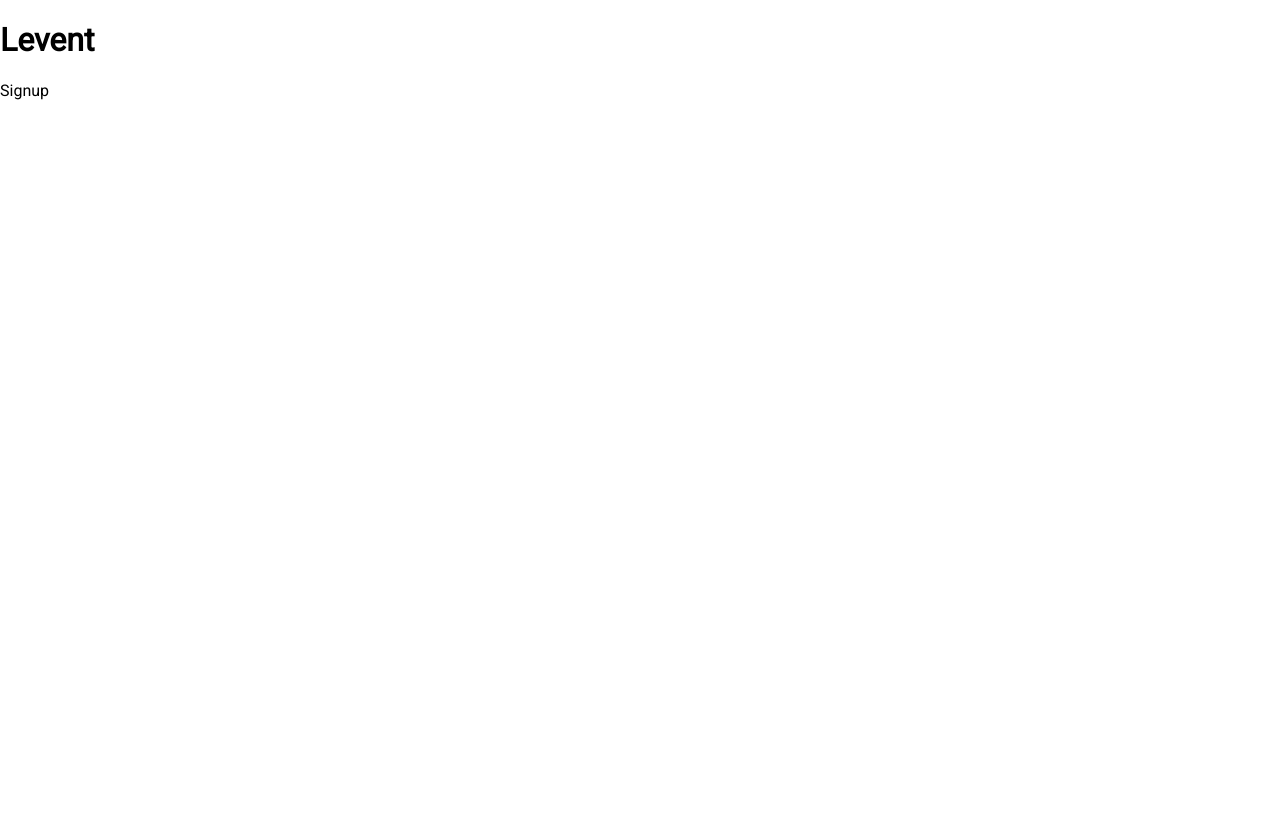
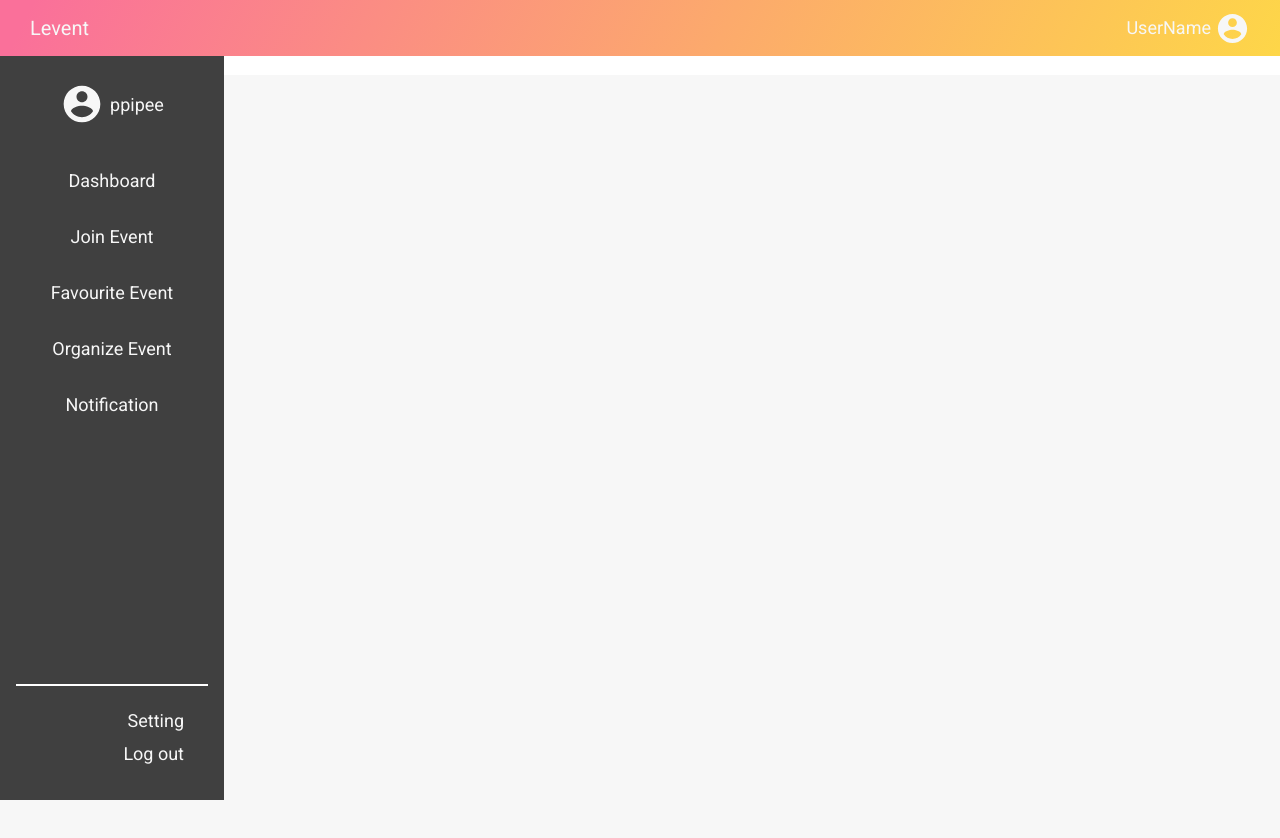
Before and after one commit to ppipee/levent, a React (Create React App) app: page /register in a window 1280 px wide. Shown: the top 838 px of the page. Before the commit the page ends 800 px from the top, so only its background shows below. Built offline with nearby package versions, Linux system fonts and the light colour scheme.

Commit message:
[Sidebar] : add head and foot

```diff
--- a/package.json
+++ b/package.json
@@ -3,6 +3,8 @@
   "version": "0.1.0",
   "private": true,
   "dependencies": {
+    "@material-ui/core": "^4.9.3",
+    "@material-ui/icons": "^4.9.1",
     "@testing-library/jest-dom": "^4.2.4",
     "@testing-library/react": "^9.3.2",
     "@testing-library/user-event": "^7.1.2",
--- a/src/App.tsx
+++ b/src/App.tsx
@@ -1,12 +1,18 @@
 import React from 'react'
 import Routes from './Routes'
+import { ThemeProvider, createMuiTheme } from '@material-ui/core'
 
-const App = () => {
-	return (
-		<div>
-			<h1>Levent</h1>
-			<Routes />
-		</div>
-	)
-}
+const theme = createMuiTheme({
+	palette: {
+		primary: {
+			main: '#6F86D6',
+		},
+	},
+})
+
+const App = () => (
+	<ThemeProvider theme={theme}>
+		<Routes />
+	</ThemeProvider>
+)
 export default App
--- a/src/Routes/index.tsx
+++ b/src/Routes/index.tsx
@@ -1,16 +1,21 @@
 import React from 'react'
 import { Router, Route, Switch } from 'react-router-dom'
-import { Home, Signin, Signup } from 'pages'
+import { Home, Signin, Signup, Dashboard } from 'pages'
 import history from 'common/history'
+import { NavBar, SideBar } from 'component'
 
 const Routes = () => {
 	return (
 		<Router history={history}>
 			<Switch>
-				<Route exact path="/" component={Home} />
-				<Route path="/dashboard" component={Home} />
+				<NavBar>
+					<Route exact path="/" component={Home} />
+					<Route path="/register" component={Signup} />
+					<SideBar>
+						<Route path="/dashboard" component={Dashboard} />
+					</SideBar>
+				</NavBar>
 				<Route path="/login" component={Signin} />
-				<Route path="/register" component={Signup} />
 			</Switch>
 		</Router>
 	)
--- /dev/null
+++ b/src/common/style.ts
@@ -0,0 +1,29 @@
+import { css } from 'styled-components'
+
+export const WHITE = '#F7F7F7'
+export const BLACK = '#404040'
+
+export const FontColor = (color: string) =>
+	css`
+		color: ${color === 'white' ? WHITE : BLACK};
+	`
+
+export const CenterAbsolute = css`
+	position: absolute;
+	top: 50%;
+	left: 50%;
+	transform: translate(-50%, -50%);
+`
+export const SpaceBetweenFlex = (direction = 'row') => css`
+	display: flex;
+	justify-content: space-between;
+	align-items: center;
+	flex-direction: ${direction};
+`
+
+export const CenterFlex = (direction = 'row') => css`
+	display: flex;
+	justify-content: center;
+	align-items: center;
+	flex-direction: ${direction};
+`
--- /dev/null
+++ b/src/component/NavBar/index.tsx
@@ -0,0 +1,26 @@
+import React from 'react'
+import AccountCircle from '@material-ui/icons/AccountCircle'
+import { Bar, Title, SubTitle, Button, SvgCustom, EmptyBox } from './style'
+
+const NavBar = ({ children }: any) => {
+	return (
+		<>
+			<EmptyBox />
+			<Bar>
+				<Button>
+					<Title>Levent</Title>
+				</Button>
+				<SubTitle>
+					<Button>
+						<div>UserName</div>
+						<SvgCustom>
+							<AccountCircle />
+						</SvgCustom>
+					</Button>
+				</SubTitle>
+			</Bar>
+			{children}
+		</>
+	)
+}
+export default NavBar
--- /dev/null
+++ b/src/component/NavBar/style.ts
@@ -0,0 +1,46 @@
+import styled from 'styled-components'
+import { FontColor, SpaceBetweenFlex } from 'common/style'
+
+export const Title = styled.div`
+	font-size: 20px;
+	line-height: 20px;
+	text-align: center;
+	${FontColor('white')}
+`
+
+export const SubTitle = styled(Title)`
+	font-size: 18px;
+	line-height: 18px;
+`
+export const Bar = styled.div`
+	${SpaceBetweenFlex()}
+	position: fixed;
+	top: 0;
+	height: 56px;
+	width: 100%;
+	box-sizing: border-box;
+	padding: 0 20px;
+	background: linear-gradient(116.36deg, #fa709a 2.55%, #fcaa6c 56.55%, #fee140 110.55%);
+`
+
+export const Button = styled.div`
+	${SpaceBetweenFlex()}
+	box-sizing:border-box;
+	height: 45px;
+	padding: 5px 10px;
+	/* margin: 8px 2.5px; */
+	cursor: pointer;
+	&:hover {
+		border-radius: 5px;
+		background: rgba(247, 247, 247, 0.2);
+	}
+`
+export const SvgCustom = styled.svg`
+	margin-left: 4px;
+	width: 35px;
+	height: 35px;
+`
+export const EmptyBox = styled.div`
+	width: 100%;
+	height: 56px;
+`
--- /dev/null
+++ b/src/component/SideBar/index.tsx
@@ -0,0 +1,80 @@
+import React, { useState } from 'react'
+import {
+	SideBarWrapper,
+	Bar,
+	TabWrapper,
+	Tab,
+	ContentWrapper,
+	Heading,
+	Control,
+	ControlWrapper,
+	ControlContent,
+} from './style'
+import { Link } from 'react-router-dom'
+import history from 'common/history'
+import AccountCircle from '@material-ui/icons/AccountCircle'
+
+const routes = [
+	{ route: '/dashboard', name: 'Dashboard' },
+	{ route: '/dashboard/join', name: 'Join Event' },
+	{ route: '/dashboard/favourite', name: 'Favourite Event' },
+	{ route: '/dashboard/organize', name: 'Organize Event' },
+	{ route: '/dashboard/notice', name: 'Notification' },
+]
+
+const setting = [
+	{ route: '/setting', name: 'Setting' },
+	{ route: '/logout', name: 'Log out' },
+]
+
+interface Routes {
+	route: string
+	name: string
+}
+
+const username = 'ppipee'
+
+const SideBar = ({ children }: any) => {
+	const current_path = history.location.pathname
+	const [path, setPath] = useState(current_path)
+
+	if (children) {
+		const genTab = () =>
+			routes.map((data: Routes) => (
+				<TabWrapper
+					key={`route-${data.name}`}
+					active={data.route === path ? true : false}
+					onClick={() => {
+						setPath(data.route)
+					}}
+				>
+					<Link to={data.route}>
+						<Tab active={data.route === path ? true : false}>{data.name}</Tab>
+					</Link>
+				</TabWrapper>
+			))
+		return (
+			<SideBarWrapper>
+				<Bar>
+					<Heading>
+						<AccountCircle />
+						<div>{username}</div>
+					</Heading>
+					{genTab()}
+					<ControlWrapper>
+						<Control>
+							{setting.map(data => (
+								<Link to={data.route}>
+									<ControlContent>{data.name}</ControlContent>
+								</Link>
+							))}
+						</Control>
+					</ControlWrapper>
+				</Bar>
+				<ContentWrapper>{children}</ContentWrapper>
+			</SideBarWrapper>
+		)
+	}
+	return <></>
+}
+export default SideBar
--- /dev/null
+++ b/src/component/SideBar/style.ts
@@ -0,0 +1,108 @@
+import styled, { css } from 'styled-components'
+import { CenterFlex, FontColor, WHITE, BLACK } from 'common/style'
+
+interface PropsType {
+	active: boolean
+}
+
+export const SideBarWrapper = styled.div`
+	display: flex;
+`
+export const ContentWrapper = styled.div`
+	padding: 24px;
+	min-height: calc(100vh - 56px);
+	margin-left: 22 4px;
+	flex-grow: 1;
+	background: ${WHITE};
+`
+export const Bar = styled.div`
+	${FontColor('white')}
+	background-color: ${BLACK};
+	position: fixed;
+	left: 0;
+	top: 56px;
+	width: 224px;
+	height: calc(100vh - 56px);
+	font-size: 18px;
+	a {
+		height: inherit;
+		color: inherit;
+		text-decoration: none;
+	}
+`
+
+export const TabWrapper = styled.div`
+	position: relative;
+	width: inherit;
+	height: 56px;
+	${CenterFlex()}
+
+	&:hover {
+		${({ active }: PropsType) =>
+			active
+				? ''
+				: css`
+						cursor: pointer;
+						background-color: rgba(247, 247, 247, 0.4);
+				  `}
+	}
+`
+export const Tab = styled.div`
+	box-sizing: border-box;
+	width: 204px;
+	padding: 8px 10px;
+	height: inherit;
+	pointer-events: none;
+	${CenterFlex()}
+	text-transform: capitalize;
+	${({ active }: PropsType) =>
+		!active
+			? ''
+			: css`
+					${FontColor('black')}
+					transition: all 0.4s;
+					background: ${WHITE};
+					margin-left: calc(224px - 204px);
+					box-shadow: 2px 4px 8px rgba(0, 0, 0, 0.2);
+					&::after {
+						content: '';
+						position: absolute;
+						top: 0px;
+						left: 0;
+						height: inherit;
+						width: 12px;
+						background: linear-gradient(180deg, #fa709a 0%, #fee140 100%);
+						box-shadow: 2px 4px 8px rgba(0, 0, 0, 0.2);
+					}
+			  `}
+`
+
+export const Heading = styled.div`
+	svg {
+		width: 44px;
+		height: 44px;
+		margin-right: 6px;
+	}
+	${CenterFlex()}
+	height: 96px;
+	width: inherit;
+`
+
+export const ControlWrapper = styled.div`
+	width: inherit;
+	position: absolute;
+	bottom: 0;
+	left: 0;
+`
+export const Control = styled.div`
+	box-sizing: border-box;
+	padding: 24px 0;
+	margin: 0 16px;
+	border-top: 2px solid white;
+`
+
+export const ControlContent = styled.div`
+	text-align: right;
+	margin: 0 24px 12px 0;
+	cursor: pointer;
+`
--- /dev/null
+++ b/src/component/index.ts
@@ -0,0 +1,4 @@
+import NavBar from './NavBar'
+import SideBar from './SideBar'
+
+export { SideBar, NavBar }
--- /dev/null
+++ b/src/pages/Dashboard.tsx
@@ -0,0 +1,10 @@
+import React from 'react'
+
+const Dashboard = () => {
+	return (
+		<div>
+			<h2>Dashboard</h2>
+		</div>
+	)
+}
+export default Dashboard
--- a/src/pages/index.tsx
+++ b/src/pages/index.tsx
@@ -1,5 +1,6 @@
 import Home from './Home'
 import Signin from './Signin'
 import Signup from './Signup'
+import Dashboard from './Dashboard'
 
-export { Home, Signin, Signup }
+export { Home, Signin, Signup, Dashboard }
```
Also changed, not shown: 1 other file (tests, documents, lock files or other folders).
